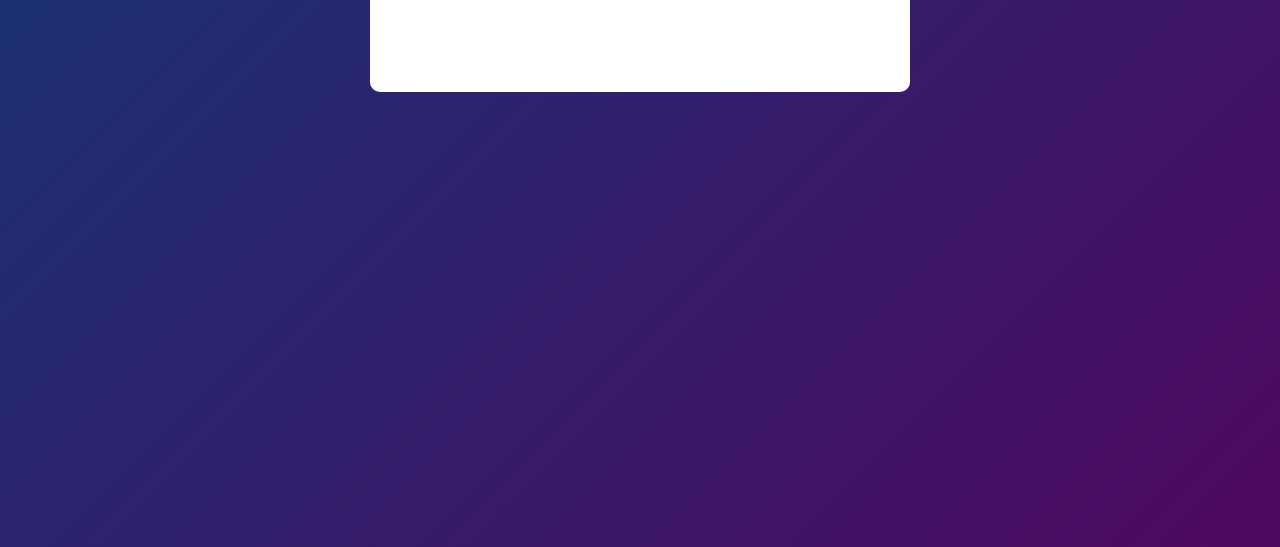
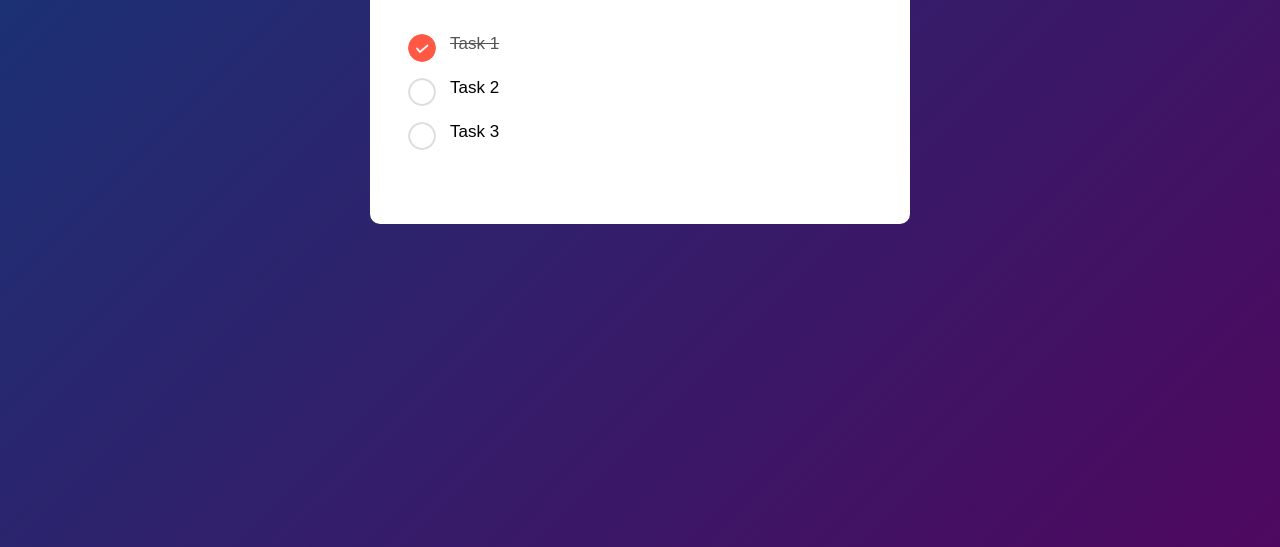
Before and after one commit to AditInx/ToDoList, a plain HTML site: page index.html in a window 1280 px wide. Shown: the part 253-800 px from the top of the page. Drawn offline with Linux system fonts and the light colour scheme.

Commit message:
added lists of tasks manually and add some css to it and also created a js file for adding tasks by js

```diff
--- a/index.html
+++ b/index.html
@@ -14,7 +14,18 @@
         <input type="text" id="input-box" placeholder="Add your text">
         <button>Add</button>
       </div>
+
+      <!-- list of tasks -->
+       <ul id="list-container">
+
+
+        <!-- right now adding tasks name manually will delete it later and later on will add tasks using javascript  -->
+        <li class="checked">Task 1</li>
+        <li>Task 2</li>
+        <li>Task 3</li>
+       </ul>
     </div>
   </div>
+  <script src="script.js"></script>
 </body>
 </html>
--- a/style.css
+++ b/style.css
@@ -63,3 +63,39 @@ button{
   cursor: pointer;
   border-radius: 40px;
 }
+
+
+
+ul li{
+  list-style: none;
+  font-size: 17px;
+  padding: 12px 8px 12px 50px;
+  user-select: none;
+  cursor: pointer;
+  position: relative;
+}
+
+ul li::before{
+  content: '';
+  position:absolute;
+  height: 28px;
+  width: 28px;
+  border-radius: 50%;
+  background-image: url(images/unchecked.png);
+  background-size: cover;
+  background-position: center;
+  top: 12px;
+  left: 8px;
+}
+
+
+
+ul li.checked{
+  color: #555;
+  text-decoration: line-through;
+}
+
+
+ul li.checked::before{
+  background-image: url(images/checked.png);
+}
```
Also changed, not shown: script.js (added).
